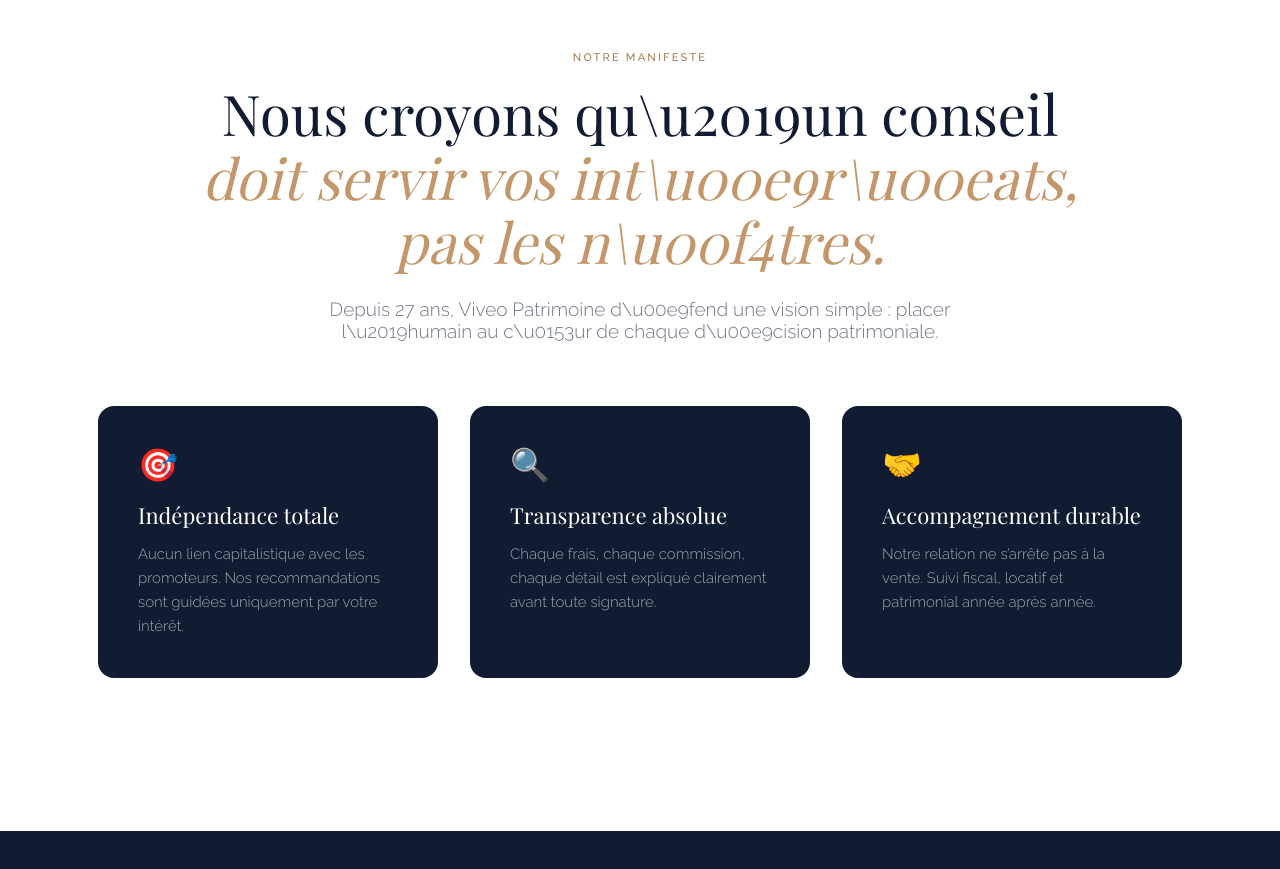
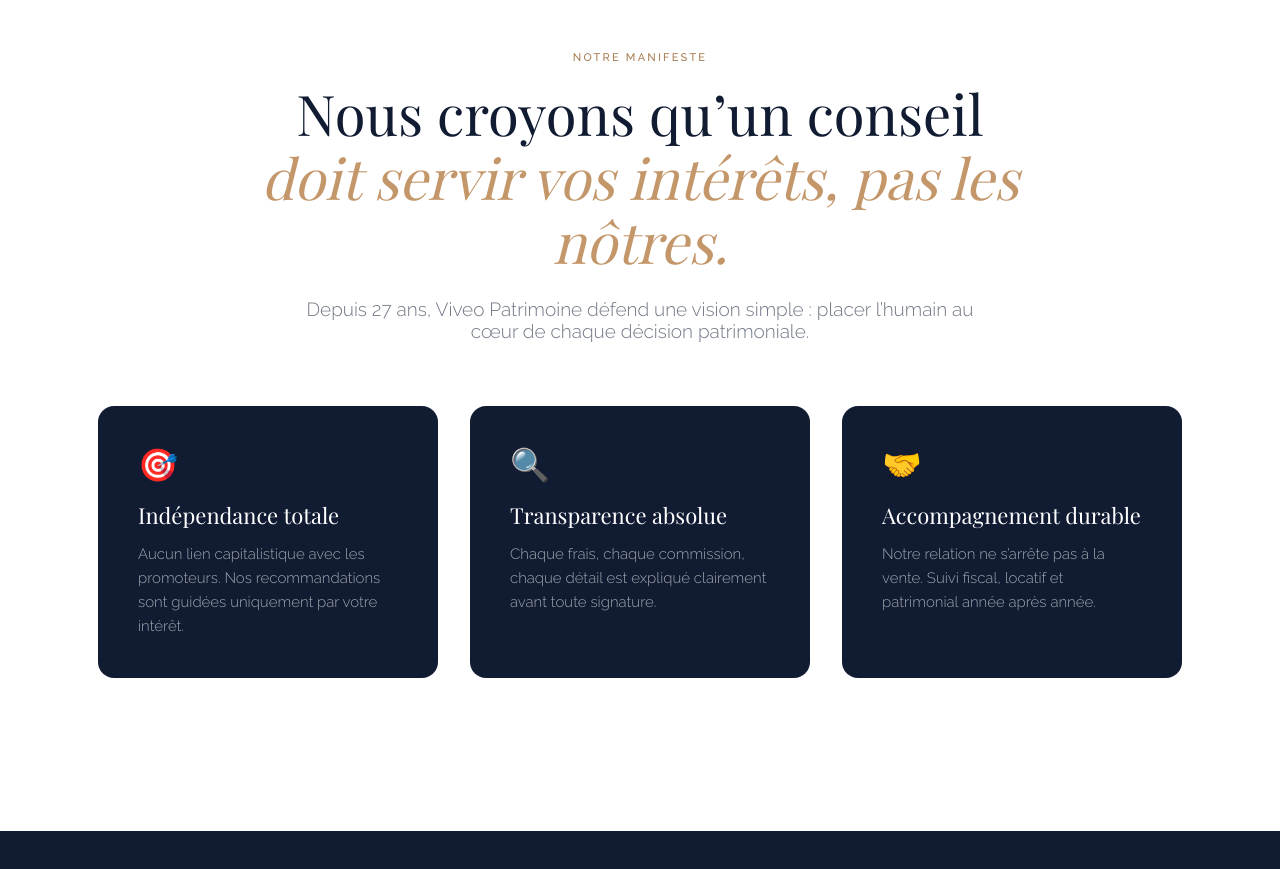
Before and after one commit to tblanchardviveo/viveo-public, a React (Vite) app: page /approche-viveo in a window 1280 px wide. Shown: the part 980-1849 px from the top of the page. Built offline with nearby package versions, Linux system fonts and the light colour scheme; no server answers; a web font is replaced by a local one.

Commit message:
fix: ManifestoApproche - correction encodage caractères

```diff
--- a/src/components/approche/ManifestoApproche.jsx
+++ b/src/components/approche/ManifestoApproche.jsx
@@ -3,9 +3,9 @@ import { useState, useEffect, useRef } from 'react'
 const C = { navy: '#111C33', bronze: '#A67C52', bronzeLight: '#C4976A' }
 
 const pillars = [
-  { icon: '\u{1F3AF}', title: 'Ind\u00e9pendance totale', desc: 'Aucun lien capitalistique avec les promoteurs. Nos recommandations sont guid\u00e9es uniquement par votre int\u00e9r\u00eat.' },
-  { icon: '\u{1F50D}', title: 'Transparence absolue', desc: 'Chaque frais, chaque commission, chaque d\u00e9tail est expliqu\u00e9 clairement avant toute signature.' },
-  { icon: '\u{1F91D}', title: 'Accompagnement durable', desc: 'Notre relation ne s\u2019arr\u00eate pas \u00e0 la vente. Suivi fiscal, locatif et patrimonial ann\u00e9e apr\u00e8s ann\u00e9e.' },
+  { icon: '🎯', title: 'Indépendance totale', desc: 'Aucun lien capitalistique avec les promoteurs. Nos recommandations sont guidées uniquement par votre intérêt.' },
+  { icon: '🔍', title: 'Transparence absolue', desc: 'Chaque frais, chaque commission, chaque détail est expliqué clairement avant toute signature.' },
+  { icon: '🤝', title: 'Accompagnement durable', desc: 'Notre relation ne s’arrête pas à la vente. Suivi fiscal, locatif et patrimonial année après année.' },
 ]
 
 export default function ManifestoApproche() {
@@ -23,10 +23,10 @@ export default function ManifestoApproche() {
       <div style={{ maxWidth: 900, margin: '0 auto', textAlign: 'center', ...fade(0) }}>
         <span style={{ fontFamily: "'Raleway', sans-serif", fontWeight: 500, fontSize: 11, textTransform: 'uppercase', letterSpacing: '0.2em', color: C.bronze }}>Notre manifeste</span>
         <h2 style={{ fontFamily: "'Playfair Display', Georgia, serif", fontWeight: 300, fontSize: 'clamp(32px,5vw,56px)', color: C.navy, marginTop: 16, lineHeight: 1.15 }}>
-          Nous croyons qu\u2019un conseil<br /><em style={{ color: C.bronzeLight, fontStyle: 'italic' }}>doit servir vos int\u00e9r\u00eats, pas les n\u00f4tres.</em>
+          Nous croyons qu’un conseil<br /><em style={{ color: C.bronzeLight, fontStyle: 'italic' }}>doit servir vos intérêts, pas les nôtres.</em>
         </h2>
         <p style={{ fontFamily: "'Raleway', sans-serif", fontWeight: 200, fontSize: 'clamp(15px,1.8vw,19px)', color: 'rgba(17,28,51,0.6)', marginTop: 24, maxWidth: 700, margin: '24px auto 0' }}>
-          Depuis 27 ans, Viveo Patrimoine d\u00e9fend une vision simple : placer l\u2019humain au c\u0153ur de chaque d\u00e9cision patrimoniale.
+          Depuis 27 ans, Viveo Patrimoine défend une vision simple : placer l’humain au cœur de chaque décision patrimoniale.
         </p>
       </div>
       <div style={{ display: 'flex', gap: 32, marginTop: 64, flexWrap: 'wrap', justifyContent: 'center' }}>
```
